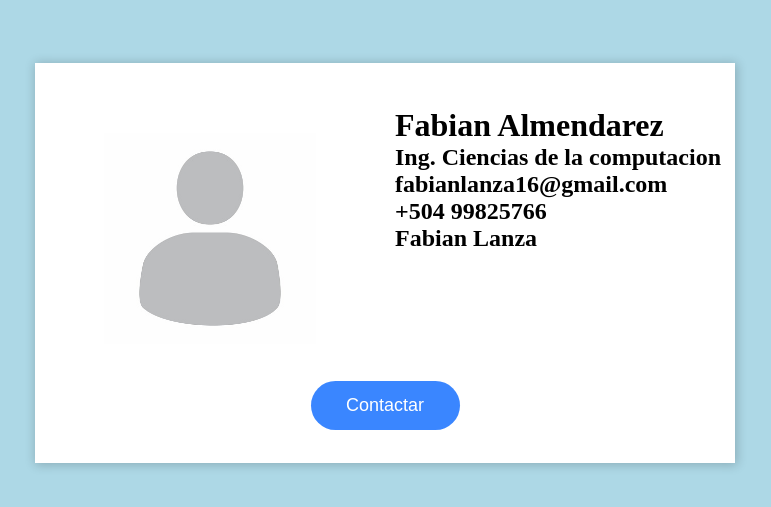
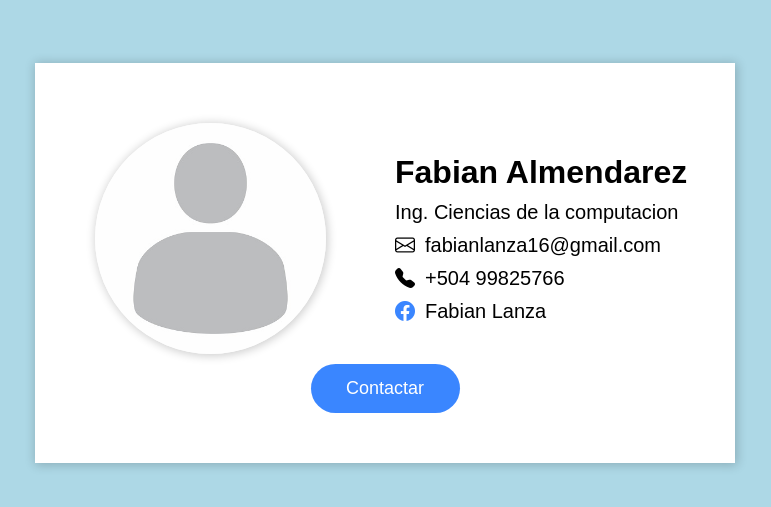
Before and after one commit to fabianlanza/Tarjeta, a plain HTML site: page index.html in a window 1280 px wide. Shown: the part 137-644 px from the top of the page, without its empty margins (255-1026 px from the left). Drawn offline with nearby package versions, Linux system fonts and the light colour scheme.

Commit message:
Estilos Agregando estilos al texto e imagen

```diff
--- a/estilos.css
+++ b/estilos.css
@@ -36,10 +36,13 @@ body{
 }
 
 .imagen img{
-    max-width: 80%;
-    max-height: 80%;
+    max-width: 70%;
+    max-height: 70%;
     height: auto;
     display: block;
+
+    border-radius: 130px;
+    box-shadow: 1px 1px 10px 1px rgba(0,0,0,0.2);
 }
 
 .imagen{
@@ -54,9 +57,19 @@ body{
     flex-direction: row;
     width: 100%;
     justify-content: space-between;
+    align-items: center;
 
 }
 
+
+.contenido{
+    font-family:'Arial', sans-serif;
+    h2{
+        margin-top: 10px;
+        font-weight: lighter;
+        font-size: 20px;
+    }
+}
 
 
 
@@ -85,6 +98,13 @@ button:hover{
     background-color: #2563eb;
 }
 
+.bi-facebook{
+    color: #3A86FF;
+}
+.bi-facebook, .bi-envelope, .bi-telephone-fill{
+    margin-right: 10px;
+}
+
 
 
 
@@ -97,5 +117,13 @@ button:hover{
         width: 300px;
         height: 600px;
     }
+    .fila-superior{
+        flex-direction: column;
+        align-items: center;
+    }
+
+    .imagen img{
+        max-width: 80%;
+    }
 
 }
--- a/index.html
+++ b/index.html
@@ -5,6 +5,7 @@
     <meta name="viewport" content="width=device-width, initial-scale=1.0">
     <title>Document</title>
     <link rel="stylesheet" href="estilos.css">
+    <link href="https://cdn.jsdelivr.net/npm/bootstrap-icons/font/bootstrap-icons.css" rel="stylesheet">
 </head>
 <body>
 
@@ -18,9 +19,9 @@
             <div class="contenido">
                 <h1>Fabian Almendarez</h1>
                 <h2>Ing. Ciencias de la computacion</h2>
-                <h2>fabianlanza16@gmail.com</h2>
-                <h2>+504 99825766</h2>
-                <h2>Fabian Lanza</h2>
+                <h2><i class="bi bi-envelope"></i>fabianlanza16@gmail.com</h2>
+                <h2><i class="bi bi-telephone-fill"></i>+504 99825766</h2>
+                <h2><i class="bi bi-facebook"></i>Fabian Lanza</h2>
             </div>
         </div>
 
```
